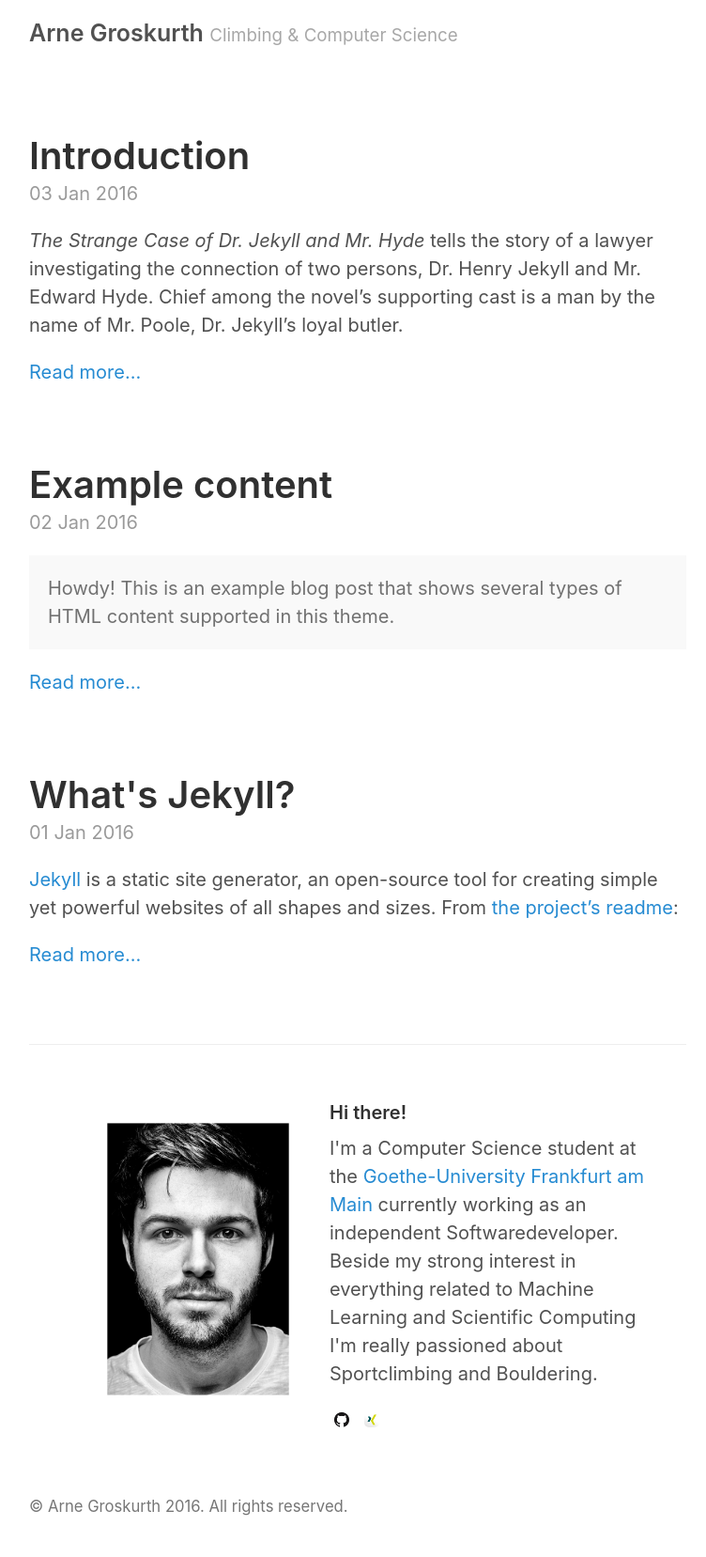
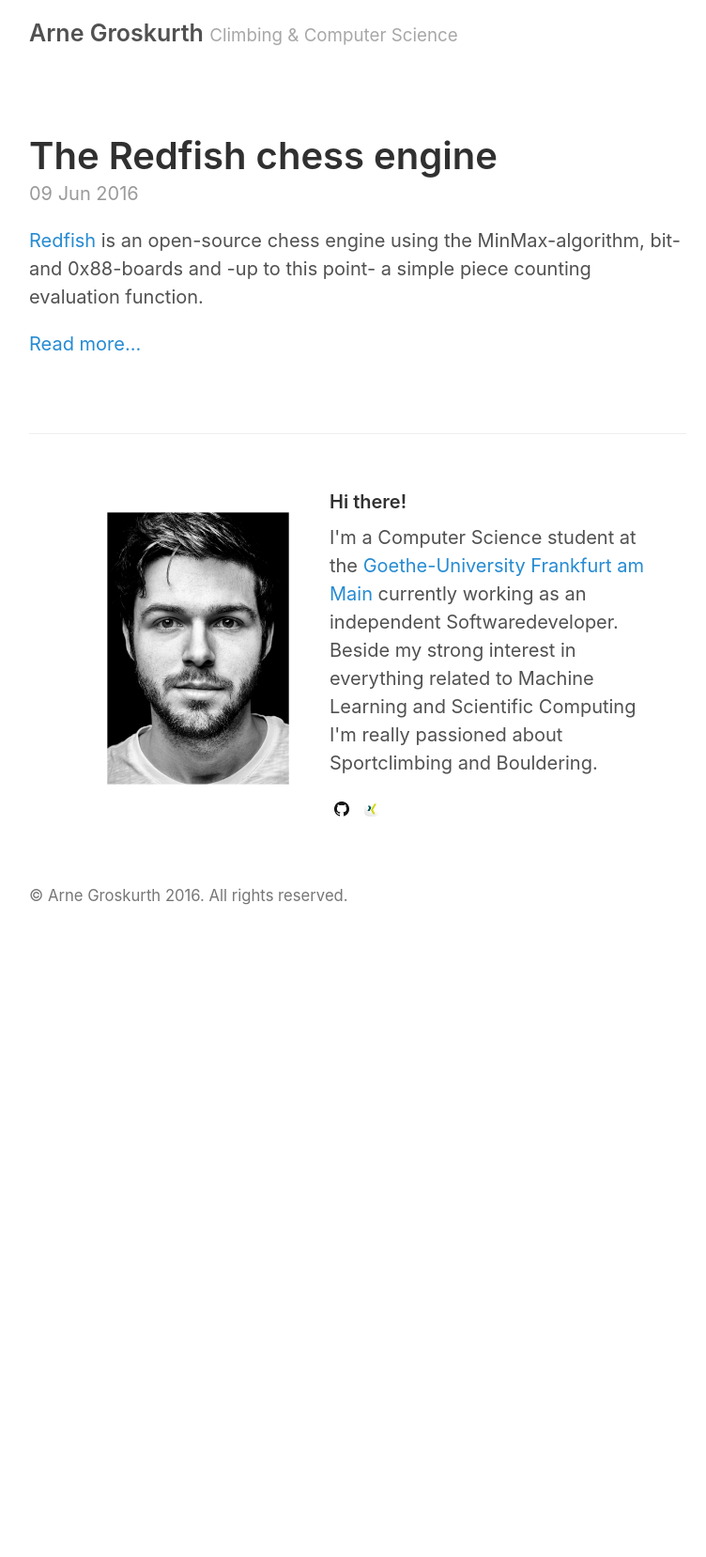
Before and after one commit to arnegroskurth/arnegroskurth.github.io, a Jekyll site: the page built from index.html, in a window 1280 px wide. Shown: the whole page at 94% size, without its empty margins (259-1011 px from the left). Built offline with Jekyll 4.4.1, drawn with Linux system fonts in a browser that asks for light colours; the list of posts is cut into pages by our own code; after the commit the page ends 1007 px from its top, so only the background shows below that; some of the changed lines change nothing that is shown.

Commit message:
- Mathjax added - Removed jekyll-posts - Added "Redfish" post

```diff
--- a/_includes/head.html
+++ b/_includes/head.html
@@ -1,6 +1,6 @@
 <head>
   <meta charset="UTF-8">
-  <meta name="viewport" content="width=device-width, initial-scale=1.0">
+  <meta name="viewport" content="width=device-width, initial-scale=1.0, maximum-scale=1.0">
 
   <title>
     {% if page.title == "Home" %}
@@ -14,4 +14,5 @@
   <!--[if IE]><link rel="shortcut icon" href="{{ site.baseurl }}/public/favicon-32px.ico"><![endif]-->
   <link rel="shortcut icon" href="{{ site.baseurl }}/public/favicon-196px.png">
   <link rel="alternate" type="application/atom+xml" title="{{ site.title }}" href="{{ site.baseurl }}/atom.xml">
+  <script type="text/javascript" src="http://cdn.mathjax.org/mathjax/latest/MathJax.js?config=TeX-AMS-MML_HTMLorMML"></script>
 </head>
--- /dev/null
+++ b/_posts/2016-06-09-redfish.md
@@ -0,0 +1,66 @@
+---
+layout: post
+title: The Redfish chess engine
+---
+
+[Redfish](https://github.com/arnegroskurth/Redfish) is an open-source chess engine using the MinMax-algorithm, bit- and 0x88-boards and -up to this point- a simple piece counting evaluation function.
+
+<!--more-->
+
+During my recent climbing trip to spain I spent some time to start the realization of a chess engine in C++. My main goal with this project is to strengthen my C++ programming skills therefore it relies on well-known techniques regarding the implementation of chess engines and does not have the aspiration of developing something completely new. Nevertheless I want to share my thoughts with you as Redfish might be helpful as a starting point for other projects.
+
+## The big picture
+
+In terms of game theory chess is a sequential, finite, perfect-information, zero-sum game being played by two players. This results in the ability to model the game as a finite, uni-directed, acyclic and rooted graph with each vertex representing a game state, each edge representing a legal move on the game state related to the outgoing vertex and each leaf representing a final game state with an associated value for a draw (= 0) or a win for one of the players (+1/-1). Each possible game can now be thought of as a path from the root to some leaf of the resulting graph.
+
+### Decision rule
+
+With a graph as the game model and the knowledge of chess being a zero-sum game the problem of finding the best move for a given position comes down to a search problem: One tries to find a path in that graph that leads to the maximum benefit (= value of leaf) possible for the current player taking into consideration that the other player will try to minimize this exact same benefit value leading to a maximum of his own benefit. This is formalized as the [MinMax-Algorithm](https://en.wikipedia.org/wiki/Minimax) also used by Redfish.
+
+### Node evaluation
+
+For some move-based zweo-sum games the MinMax algorithm can be applied directly and the algorithm will compute the best possible move for ever game state. The problem with chess though is that the game tree is far too large to be searched exhaustively (the number of possible paths is estimated to be at the order of \\(10^{123}\\)[^fn-game-tree-complexity]). Therefore the game tree is built up to a defined depth where it is cut off and an evaluation function is applied as approximation for the definitive +1/0/-1 values at the leafs. This function is a heuristic and can be defined on various factors like the type and count of pieces per player or some measurement of positional strength. Defining a useful evaluation function is one of the major issues when building a chess engine.
+
+## Implementation overview
+
+Redfish (find the source on [GitHub](https://github.com/arnegroskurth/Redfish)) is split into four major components:
+
+* **Board representation**: A data structure representing a game state including the board constallation itself and other information like wether casteling is possible or which player moves next. Redfish uses a mixture of the [0x88](https://chessprogramming.wikispaces.com/0x88) representation and [Bitboards](https://chessprogramming.wikispaces.com/Bitboards) as the 0x88 form is better to lookup wether at all and which piece is on a given position while 64-Bit Bitboards sometimes allow faster computations on individual piece types e.g. their count as hamming weights.
+* **Move generation**: The move generator generates all legal moves possible on a given game state. As this is a performance critical component I put some effort into it and managed to implement it completely branch-less using pre-generated jump tables and a square-centric iteration over all possible moves. The jump tables consist of 64-Bit masks for every board square and piece-type representing possible move targets. Another set of pre-generated tables indicate squares that need to be empty for the movement of a given origin and target to be valid - e.g. for sliding pieces. A nested loop iterating for every source square over every target square is now able to use those tables to generate all legal moves using only bit-operations and arithmetics (see [src/MoveGenerator.hpp](https://github.com/arnegroskurth/Redfish/blob/master/src/MoveGenerator.hpp) in the repo).
+* **Evaluation function**: The evaluation function evaluates a given board and returns some numeric value representing the advantage for one player and the disadvantage for the other player. At the time I was writing this post Redfish used a simple piece-counting evaluation using commonly associated values for each type of piece. Any type of positional strength has not been taken into consideration yet.
+* **Engine**: The MinMax algorithm is the central "glue"-piece using the first three components to find the best move for a given game state.
+
+## User interface
+
+In order to actual run the game engine I wrote a basic console interface looping in printing the current board state, reading and applying a move from stdin and responding with a calculated move using the game engine:
+
+{% highlight console %}
+Redfish Copyright (C) 2016 Arne Groskurth.
+(Licensed under the GNU General Public License v3.0.)
+
+    a   b   c   d   e   f   g   h
+  +---+---+---+---+---+---+---+---+
+8 + r + n + b + q + k + b + n + r +
+  +---+---+---+---+---+---+---+---+
+7 + p + p + p + p + p + p + p + p +
+  +---+---+---+---+---+---+---+---+
+6 +   +   +   +   +   +   +   +   +
+  +---+---+---+---+---+---+---+---+
+5 +   +   +   +   +   +   +   +   +
+  +---+---+---+---+---+---+---+---+
+4 +   +   +   +   +   +   +   +   +
+  +---+---+---+---+---+---+---+---+
+3 +   +   +   +   +   +   +   +   +
+  +---+---+---+---+---+---+---+---+
+2 + P + P + P + P + P + P + P + P +
+  +---+---+---+---+---+---+---+---+
+1 + R + N + B + Q + K + B + N + R +
+  +---+---+---+---+---+---+---+---+
+{% endhighlight %}
+
+## To be continued...
+
+At the time I wrote this post Redfish is just barely able to play a valid game. Some types of moves like casteling and some game rules like timing in general and the 50-move draw are not implemented yet. Further points like switching to Alpha-Beta pruning, introducing move ordering and implementing lookup tables for already evaluated board positions are kept in a Todo-list in the [README.md](https://github.com/arnegroskurth/Redfish/blob/master/README.md).
+
+
+[^fn-game-tree-complexity]: https://en.wikipedia.org/wiki/Game_complexity
```
Also changed, not shown: README.md (added), _drafts/2016-01-01-whats-jekyll.md (renamed from _posts/2016-01-01-whats-jekyll.md), _drafts/2016-01-02-example-content.md (renamed from _posts/2016-01-02-example-content.md), _drafts/2016-01-03-introduction.md (renamed from _posts/2016-01-03-introduction.md), 2 other files.
